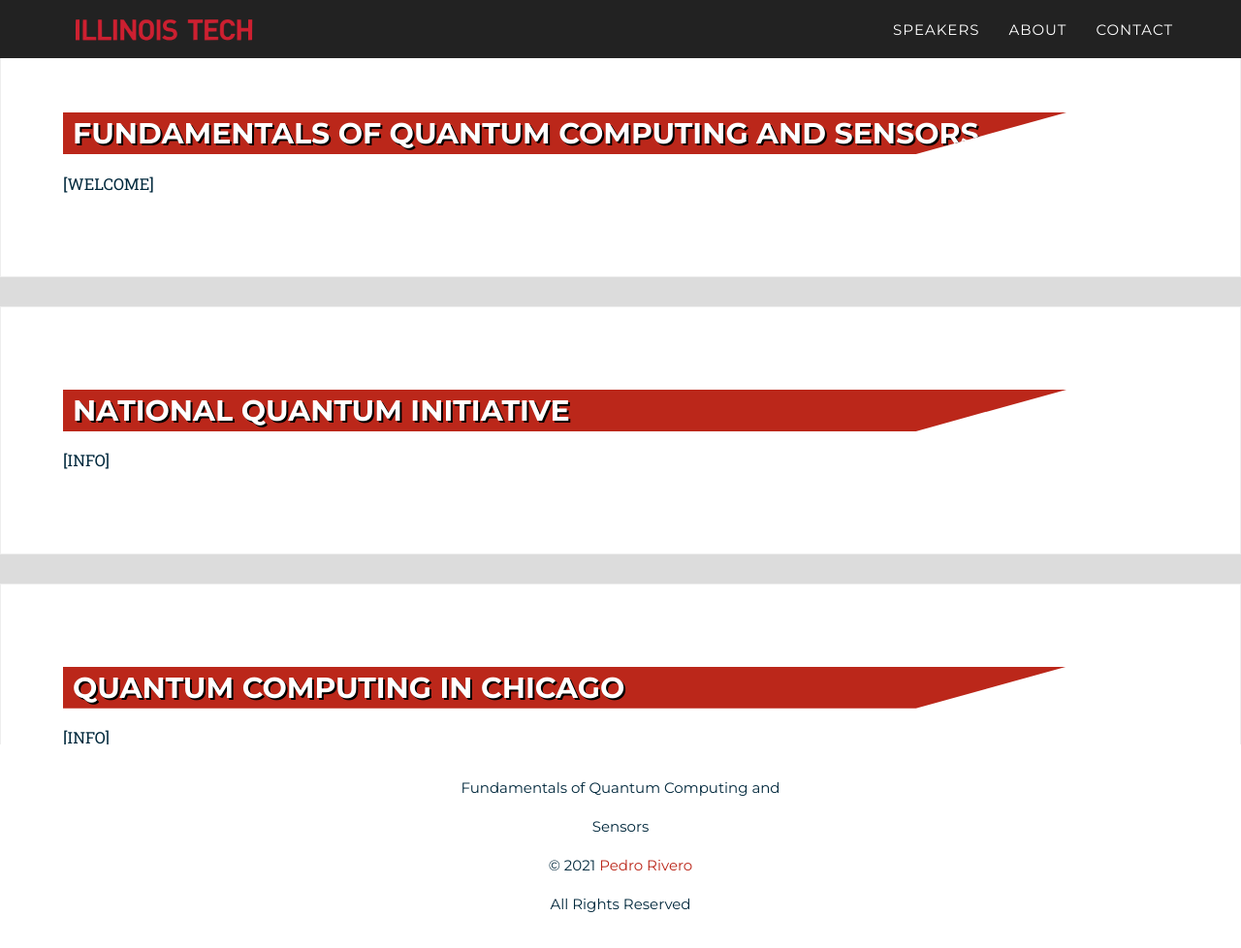
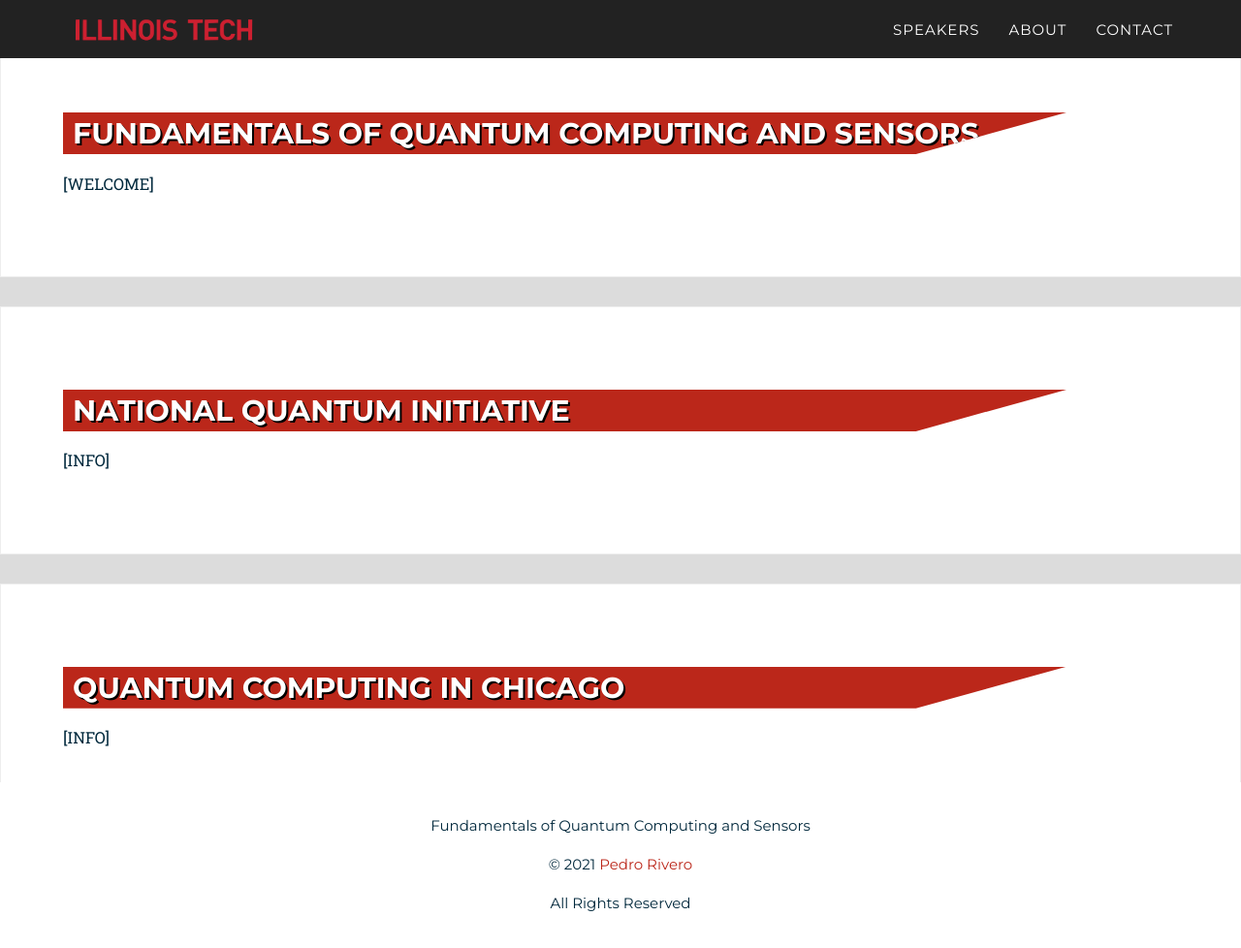
Before and after one commit to pedrorrivero/iit-qc-workshop, a Jekyll site: the page built from _pages/about.html, in a window 1280 px wide and 978 px high. Shown: the whole window at 97% size. Built offline with Jekyll 4.4.1, drawn with Linux system fonts in a browser that asks for light colours; some web fonts are replaced.

Commit message:
Fixed footer

```diff
--- a/_includes/css/agency.css
+++ b/_includes/css/agency.css
@@ -855,6 +855,10 @@
     left: 0;
 }
 
+footer .text-box {
+  text-align: center;
+}
+
 footer span.copyright {
     text-transform: uppercase;
     text-transform: none;
--- a/_includes/html/footer.html
+++ b/_includes/html/footer.html
@@ -17,8 +17,7 @@
 <footer>
   <div class="container">
     <div class="row">
-      <div class="col-md-4"></div>
-      <div class="col-md-4">
+      <div class="text-box">
         <span class="copyright">{{ site.title }}<br>© {{ 'now' | date: "%Y" }} <a href="http://github.com/pedrorrivero">Pedro Rivero</a><br>All Rights Reserved</span>
       </div>
       <div class="col-md-4"></div>
```
